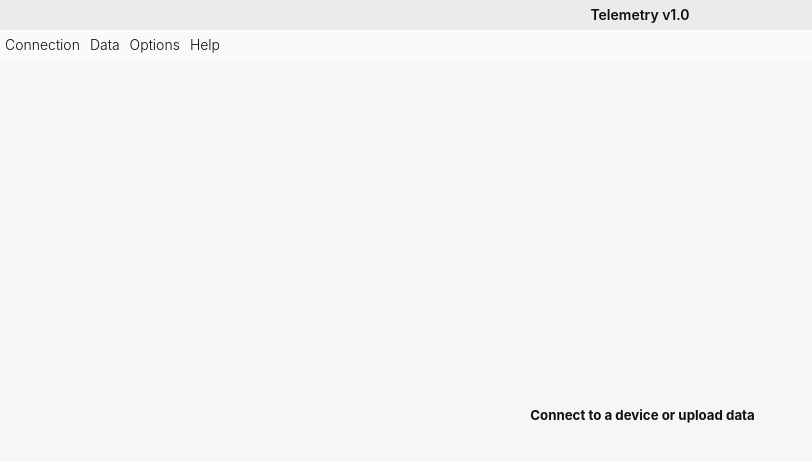
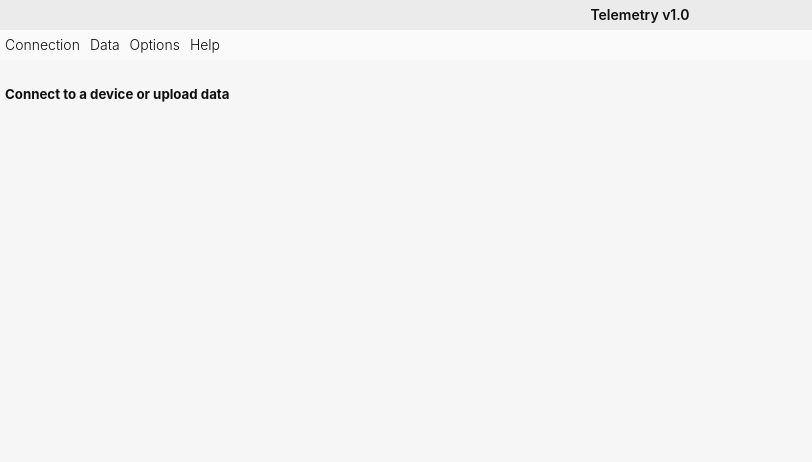
Before and after one commit to Danilosrr/Telemetry, a React (Vite) app: page /data in a window 1280 px wide. Shown: the top 462 px of the page, without its empty margins (0-812 px from the left). Built offline with nearby package versions, Linux system fonts and the light colour scheme.

Commit message:
chart reponsive grid fixed

```diff
--- a/src/components/graphs/Chart.tsx
+++ b/src/components/graphs/Chart.tsx
@@ -26,9 +26,6 @@ interface ILineChart {
 
 function LineChart({ label, color }: Readonly<ILineChart>) {
   const canvasRef = useRef<HTMLCanvasElement>(null);
-  const containerRef = useRef<HTMLDivElement>(null);
-  const size = useRef(containerRef);
-  const [chartInstace, setChartInstance] = useState<Chart | null>(null);
 
   Chart.register(
     TimeScale,
@@ -99,14 +96,12 @@ function LineChart({ label, color }: Readonly<ILineChart>) {
   useEffect(() => {
     const chart = canvasRef.current as HTMLCanvasElement;
 
-    const chartInstance = new Chart(chart, commonOptions(label, color));
-    setChartInstance(chartInstace);
+    new Chart(chart, commonOptions(label, color));
   }, []);
 
-  useEffect(()=>{chartInstace?.resize(size.current.current?.getBoundingClientRect().width,size.current.current?.getBoundingClientRect().height);},[size])
 
   return (
-    <div className="chart" ref={containerRef}>
+    <div className="chart">
       <canvas ref={canvasRef}></canvas>
     </div>
   );
--- a/src/components/graphs/Graphs.css
+++ b/src/components/graphs/Graphs.css
@@ -1,25 +1,18 @@
 .chartContainer {
-    display: flex;
-    flex-wrap: wrap;
-    justify-content: center;
-    align-items: center;
+    display: grid;
+    grid-template-columns: repeat(auto-fit, minmax(300px, 1fr)); /* Three columns with minimum width */
+    grid-auto-rows: auto; /* Automatically adjust row height */
+    overflow: scroll;
+    gap: 20px;
     position: fixed;
     top: 60px;
     left: 0;
     right: 0;
     bottom: 30px;
-    overflow: scroll;
 }
 
 .chart {
-    flex: 1;
-    flex-basis: 500px;
-    box-sizing: border-box;
+    height: fit-content;
+    margin-bottom: 2px; /* Space between rows */
     border: 1px dashed #D1D1D1;
-    margin: 2px;
 }
-
-.chart canvas {
-    width: 100%;
-    max-height: 300px;
-}
--- a/src/components/graphs/Graphs.tsx
+++ b/src/components/graphs/Graphs.tsx
@@ -5,7 +5,7 @@ import "./Graphs.css";
 
 function Graphs() {
   const { devicePort } = useDevice();
-  const dataSample = {accX:0, accY:0, accZ:0};
+  const dataSample = {accX:0, accY:0, accZ:0, roll:0, pitch: 0};
 
   return (
     <section className="chartContainer">
```
